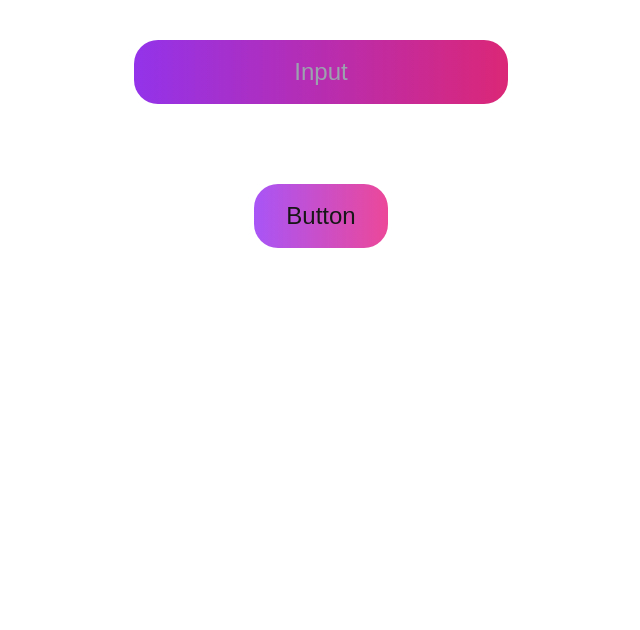
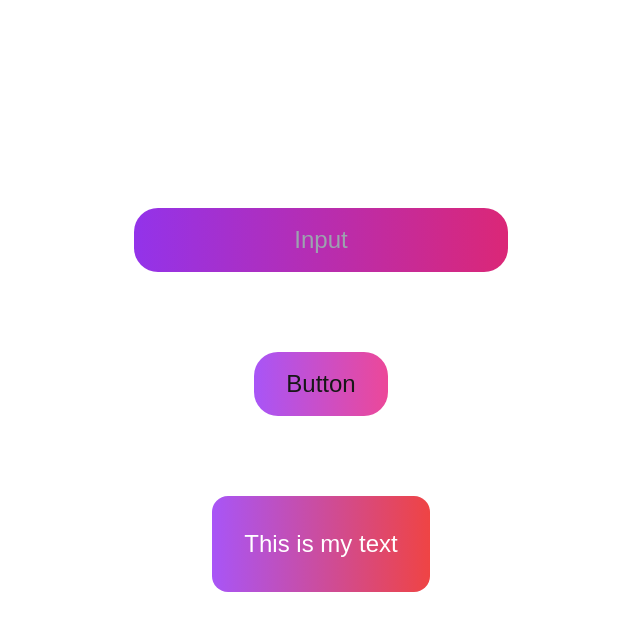
Before and after one commit to nitesh545/lifame, a Next.js app: page / in a window 1280 px wide. Shown: the top 630 px of the page, without its empty margins (319-959 px from the left). Built offline with nearby package versions, Linux system fonts and the light colour scheme.

Commit message:
new component Text

```diff
--- /dev/null
+++ b/app/components/text.jsx
@@ -0,0 +1,15 @@
+import React from 'react';
+
+const Text = (props) => {
+	return (
+		<div className="w-screen">
+			<div className="flex justify-center items-center content-center text-center">
+				<div className="text-white text-2xl p-8 rounded-2xl bg-gradient-to-r from-purple-500 to-red-500">
+					{props.text}
+				</div>
+			</div>
+		</div>
+	);
+};
+
+export default Text;
--- a/app/page.jsx
+++ b/app/page.jsx
@@ -1,17 +1,27 @@
 import Image from "next/image";
 import Button from "@/app/components/button";
 import Input from "@/app/components/input";
+import Text from "@/app/components/text";
 import React from "react";
+
+let components = [
+	{id: 1, type: "Input", component: <Input placeholder="Input"/>},
+	{id: 2, type: "Button", component: <Button text="Button"/>},
+	{id: 3, type: "Text", component: <Text text="This is my text"/>},
+]
 
 export default function Home() {
 	return (
-		<div className="container flex flex-col items-center justify-center">
-			<div className="m-10">
-				<Input placeholder="Input"/>
-			</div>
-			<div className="m-10">
-				<Button text="Button"/>
-			</div>
+		<div className="h-screen w-screen flex flex-col items-center justify-center">
+			{
+				components.map((component, index) => {
+					return (
+						<div key={component.id} className="m-10">
+							{component.component}
+						</div>
+					)
+				})
+			}
 		</div>
 	);
 }
```
